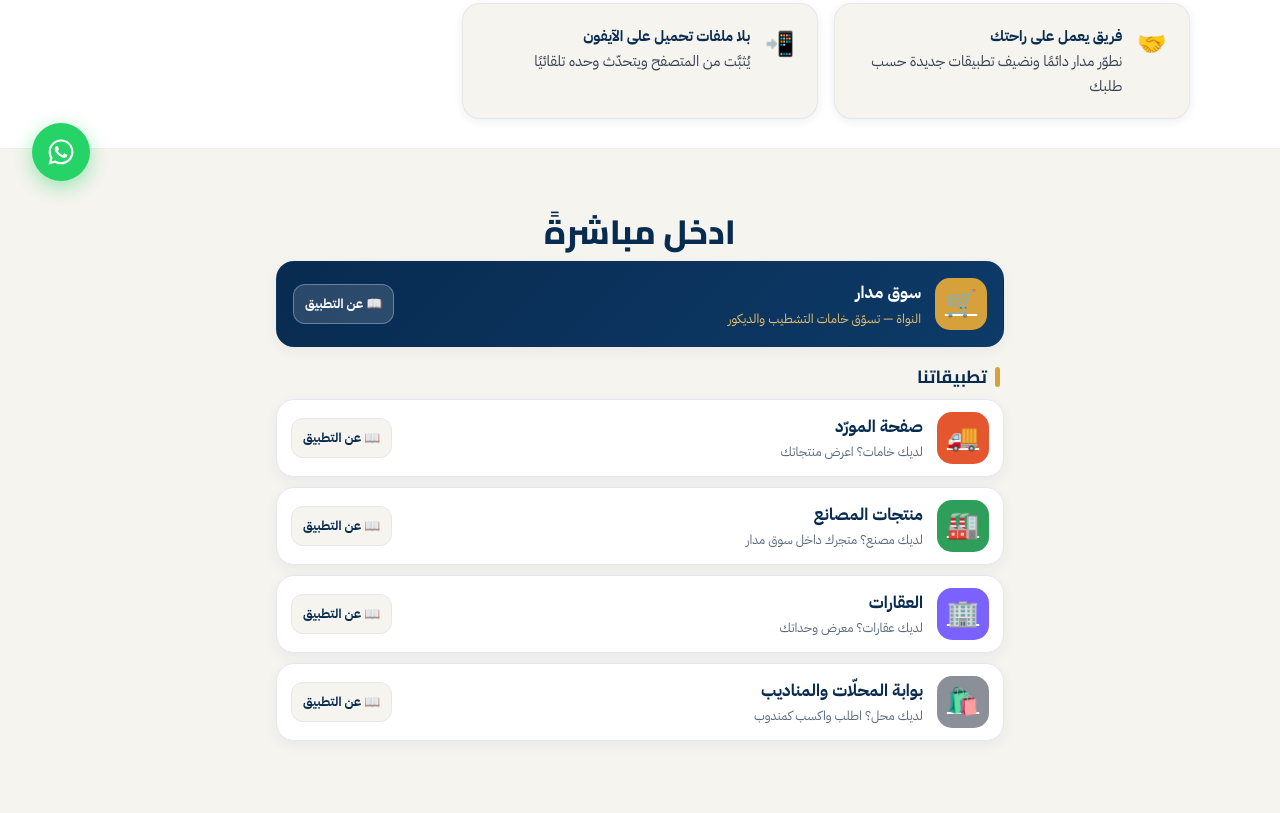
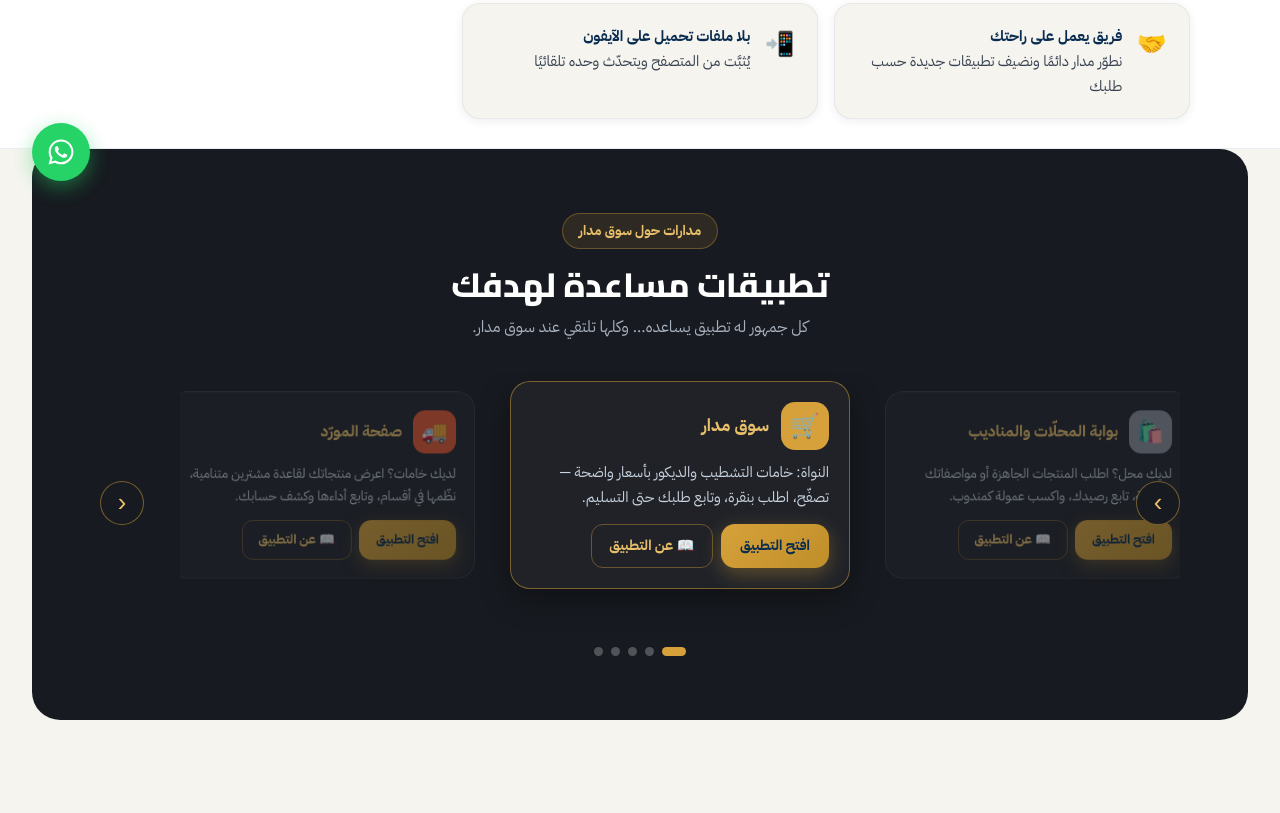
Before and after one commit to SamyRaafat/nexfit-download, a plain HTML site: page index.html in a window 1280 px wide. Shown: the part 587-1400 px from the top of the page. Drawn offline with Linux system fonts and the light colour scheme; no server answers.

Commit message:
صفحة التحميل: إلغاء قائمة «ادخل مباشرةً» ووضع حلقة التطبيقات مكانها قبل التثبيت
Co-Authored-By: Claude Opus 5.5 <noreply@anthropic.com>

```diff
--- a/index.html
+++ b/index.html
@@ -435,15 +435,21 @@ footer small{display:block;margin-top:.5rem;font-size:.8rem}
 
 <!-- ==================== التحميل + كود الدعوة ==================== -->
 <main>
-<!-- ==================== ادخل مباشرة ==================== -->
-<section class="enter" id="enter">
-  <div class="wrap">
-    <h2 class="section-title" style="text-align:center">ادخل مباشرةً</h2>
-    <div id="coreRow"></div>
-    <h3>تطبيقاتنا</h3>
-    <div id="appsRows"></div>
+<section class="section apps">
+  <div class="container" style="text-align:center">
+    <span class="eyebrow reveal" style="background:rgba(214,161,58,.12);color:var(--gold-2)">مدارات حول سوق مدار</span>
+    <h2 class="section-title reveal">تطبيقات مساعدة لهدفك</h2>
+    <p class="section-sub reveal">كل جمهور له تطبيق يساعده… وكلها تلتقي عند سوق مدار.</p>
+    <div class="apps-carousel" id="appsCarousel">
+      <button class="ac-nav prev" type="button" aria-label="السابق">›</button>
+      <div class="apps-grid" id="appsGrid"></div>
+      <button class="ac-nav next" type="button" aria-label="التالي">‹</button>
+    </div>
+    <div class="ac-dots" id="appsDots"></div>
+
   </div>
 </section>
+
 <section class="section" id="download">
   <div class="container" style="text-align:center">
     <span class="eyebrow reveal">التثبيت في دقيقة</span>
@@ -494,20 +500,7 @@ footer small{display:block;margin-top:.5rem;font-size:.8rem}
 </section>
 
 <!-- ==================== التطبيقات المساعدة (مدارات هدفك) ==================== -->
-<section class="section apps">
-  <div class="container" style="text-align:center">
-    <span class="eyebrow reveal" style="background:rgba(214,161,58,.12);color:var(--gold-2)">مدارات حول سوق مدار</span>
-    <h2 class="section-title reveal">تطبيقات مساعدة لهدفك</h2>
-    <p class="section-sub reveal">كل جمهور له تطبيق يساعده… وكلها تلتقي عند سوق مدار.</p>
-    <div class="apps-carousel" id="appsCarousel">
-      <button class="ac-nav prev" type="button" aria-label="السابق">›</button>
-      <div class="apps-grid" id="appsGrid"></div>
-      <button class="ac-nav next" type="button" aria-label="التالي">‹</button>
-    </div>
-    <div class="ac-dots" id="appsDots"></div>
 
-  </div>
-</section>
 </main>
 
 <!-- ==================== نافذة بوّابة ERP ==================== -->
@@ -673,49 +666,7 @@ window.addEventListener('beforeinstallprompt',e=>{e.preventDefault();deferredPro
 })();
 </script>
 
-<script>
-/* ادخل مباشرة — من apps_catalog (أي تطبيق جديد يظهر تلقائيًّا) */
-(function(){
-  var META = {
-    store:   {ico:'🛒', color:'#D6A13A', sub:'النواة — تسوّق خامات التشطيب والديكور', guide:'store-guide.html', title:'سوق مدار'},
-    supplier:{ico:'🚚', color:'#E4572E', sub:'لديك خامات؟ اعرض منتجاتك', guide:'supplier-guide.html'},
-    reps:    {ico:'🏭', color:'#2E9E5B', sub:'لديك مصنع؟ متجرك داخل سوق مدار', guide:'factory-guide.html'},
-    estate:  {ico:'🏢', color:'#7B61FF', sub:'لديك عقارات؟ معرض وحداتك', guide:'estate-guide.html'},
-    portal:  {ico:'🛍️', color:'#8A8F98', sub:'لديك محل؟ اطلب واكسب كمندوب', guide:'portal-guide.html'}
-  };
-  var FALLBACK = [
-    {key:'store',name:'المتجر',url:'./app/?shop=1'},
-    {key:'supplier',name:'صفحة المورّد',url:'./app/'},
-    {key:'reps',name:'منتجات المصانع',url:'./reps/'},
-    {key:'estate',name:'العقارات',url:'./estate/'},
-    {key:'portal',name:'بوابة المحلّات والمناديب',url:'./portal/'}
-  ];
-  function esc(t){var d=document.createElement('div');d.textContent=t||'';return d.innerHTML;}
-  function row(a, core){
-    var m = META[a.key] || {ico:'✨', color:'#082B50', sub:'تطبيق جديد من مدار', guide:'about.html'};
-    var name = core && m.title ? m.title : a.name;
-    return '<div class="app-row'+(core?' core':'')+'">'
-      + '<a class="app-ico" style="background:'+m.color+'" href="'+esc(a.url)+'" aria-hidden="true">'+m.ico+'</a>'
-      + '<a class="app-go" href="'+esc(a.url)+'"><b>'+esc(name)+'</b><span>'+esc(m.sub)+'</span></a>'
-      + '<a class="app-about" href="./'+m.guide+'" title="عن التطبيق">📖 عن التطبيق</a>'
-      + '</div>';
-  }
-  function render(list){
-    var core = list.filter(function(a){return a.key==='store';})[0];
-    var rest = list.filter(function(a){return a.key!=='store';});
-    document.getElementById('coreRow').innerHTML = core ? row(core,true) : '';
-    document.getElementById('appsRows').innerHTML = rest.map(function(a){return row(a,false);}).join('');
-  }
-  render(FALLBACK);
-  try{
-    fetch(SB+'/rest/v1/apps_catalog?select=key,name,url,sort_order&is_active=eq.true&order=sort_order',
-      {headers:{apikey:KEY,Authorization:'Bearer '+KEY}})
-      .then(function(r){return r.ok?r.json():null;})
-      .then(function(d){ if(d && d.length) render(d); })
-      .catch(function(){});
-  }catch(e){}
-})();
-</script>
+
 
 <script>
 /* شبكة «تطبيقات مساعدة لهدفك» — من apps_catalog (الجديد يظهر تلقائيًّا) */
```
